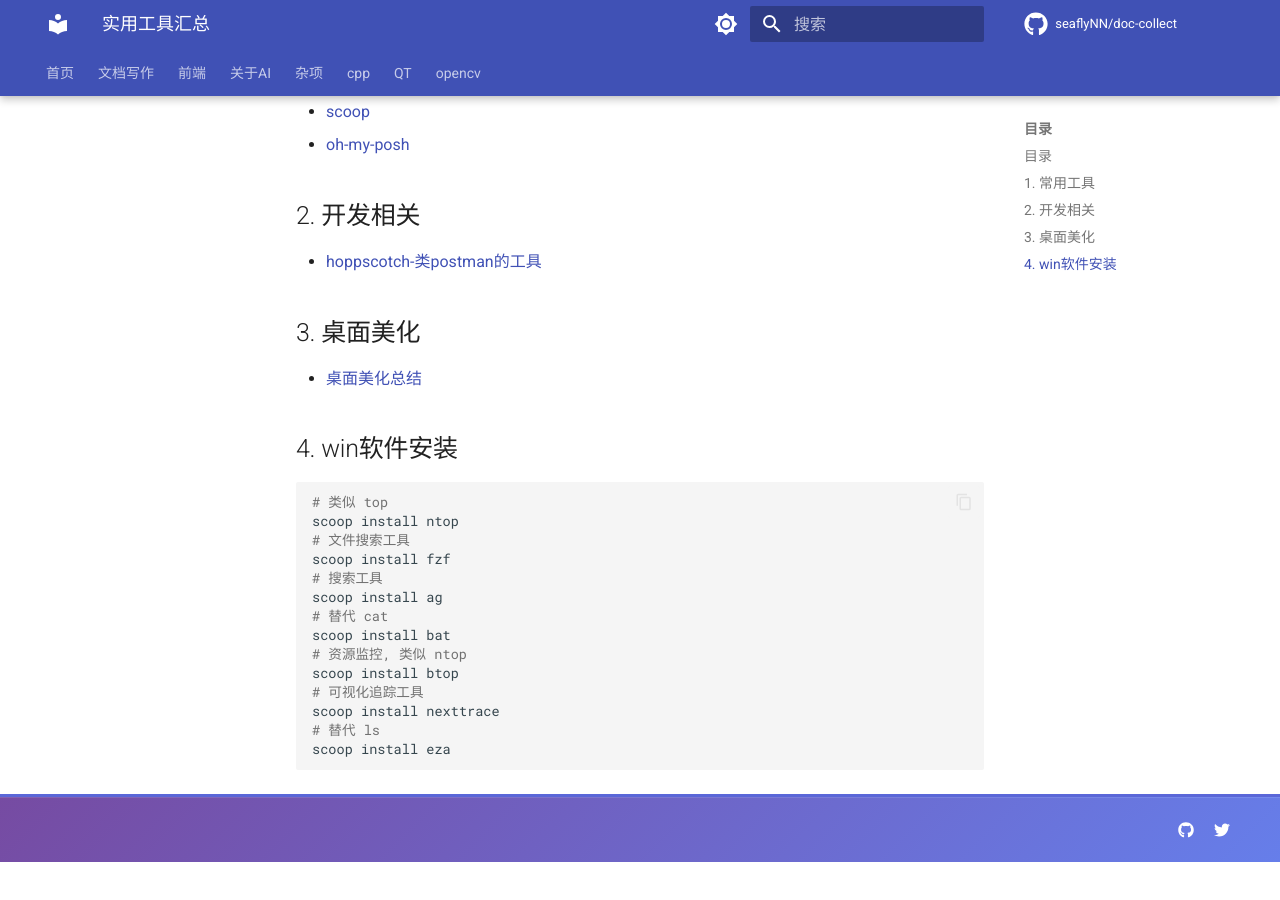
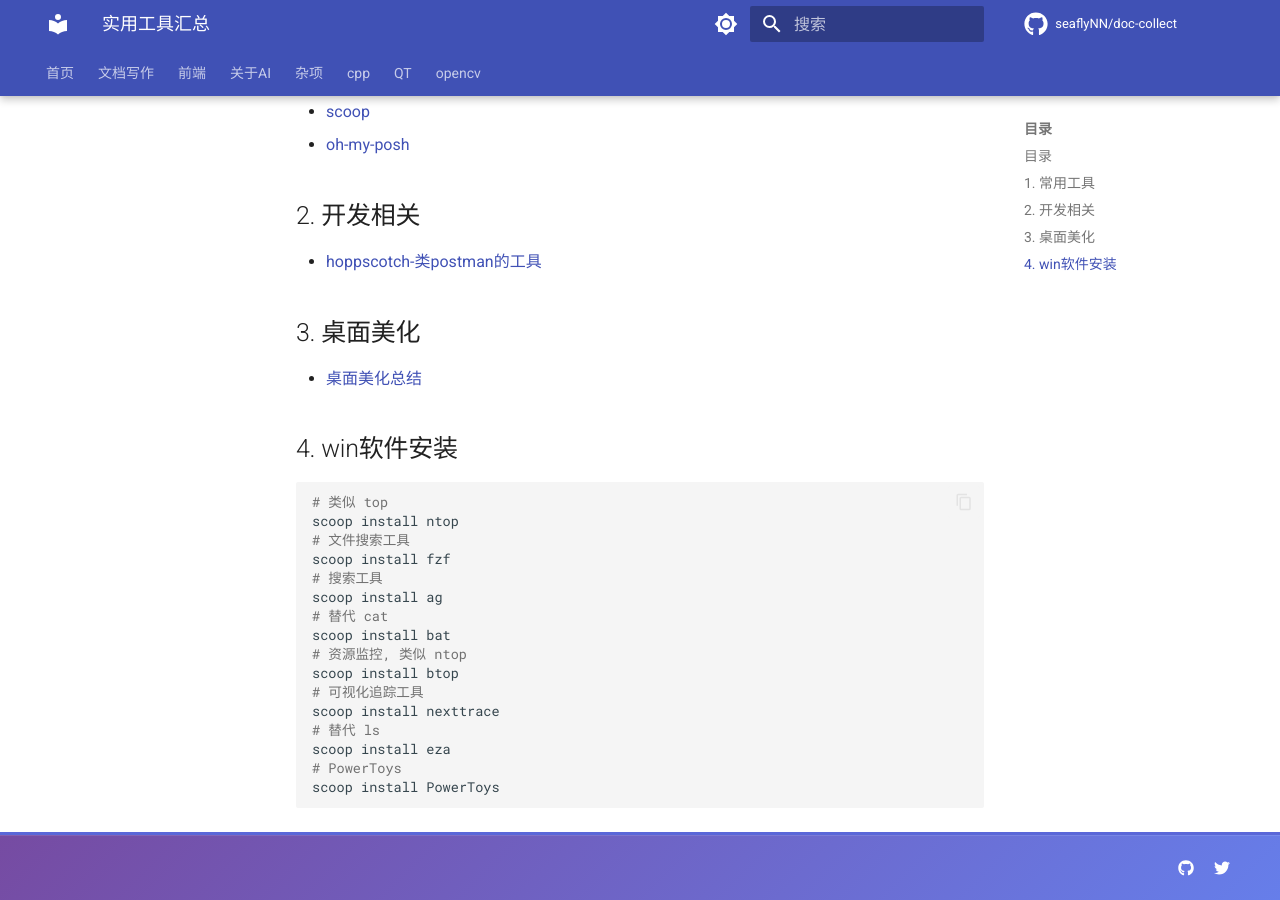
Before and after one commit to seaflyNN/doc-collect, an MkDocs documentation site: the page built from docs/杂项/实用工具汇总.md, in a window 1280 px wide and 900 px high, scrolled down 901 px. Built offline with MkDocs 1.6.1 and Material for MkDocs 9.7.7, drawn with Linux system fonts in a browser that asks for light colours; comment, search, counter and statistics services are not loaded; before the commit the page ends 1763 px from its top, so only the background shows below that.

Commit message:
新增PowerToys安装说明，丰富用户在Windows环境下的工具选择，提升命令行操作的便利性。

````diff
--- a/docs/杂项/实用工具汇总.md
+++ b/docs/杂项/实用工具汇总.md
@@ -51,4 +51,6 @@ scoop install btop
 scoop install nexttrace
 # 替代 ls
 scoop install eza
+# PowerToys
+scoop install PowerToys
 ```
````
